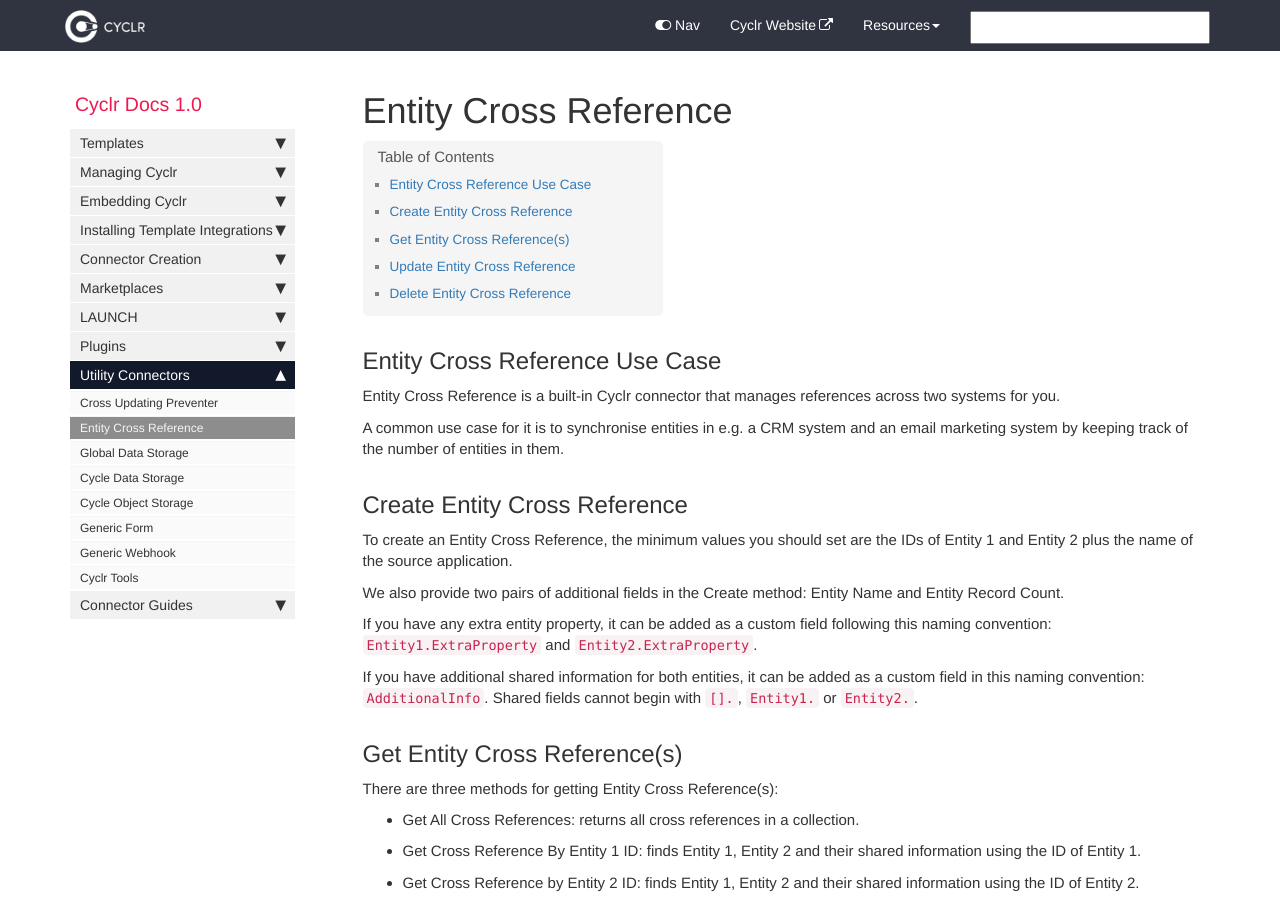
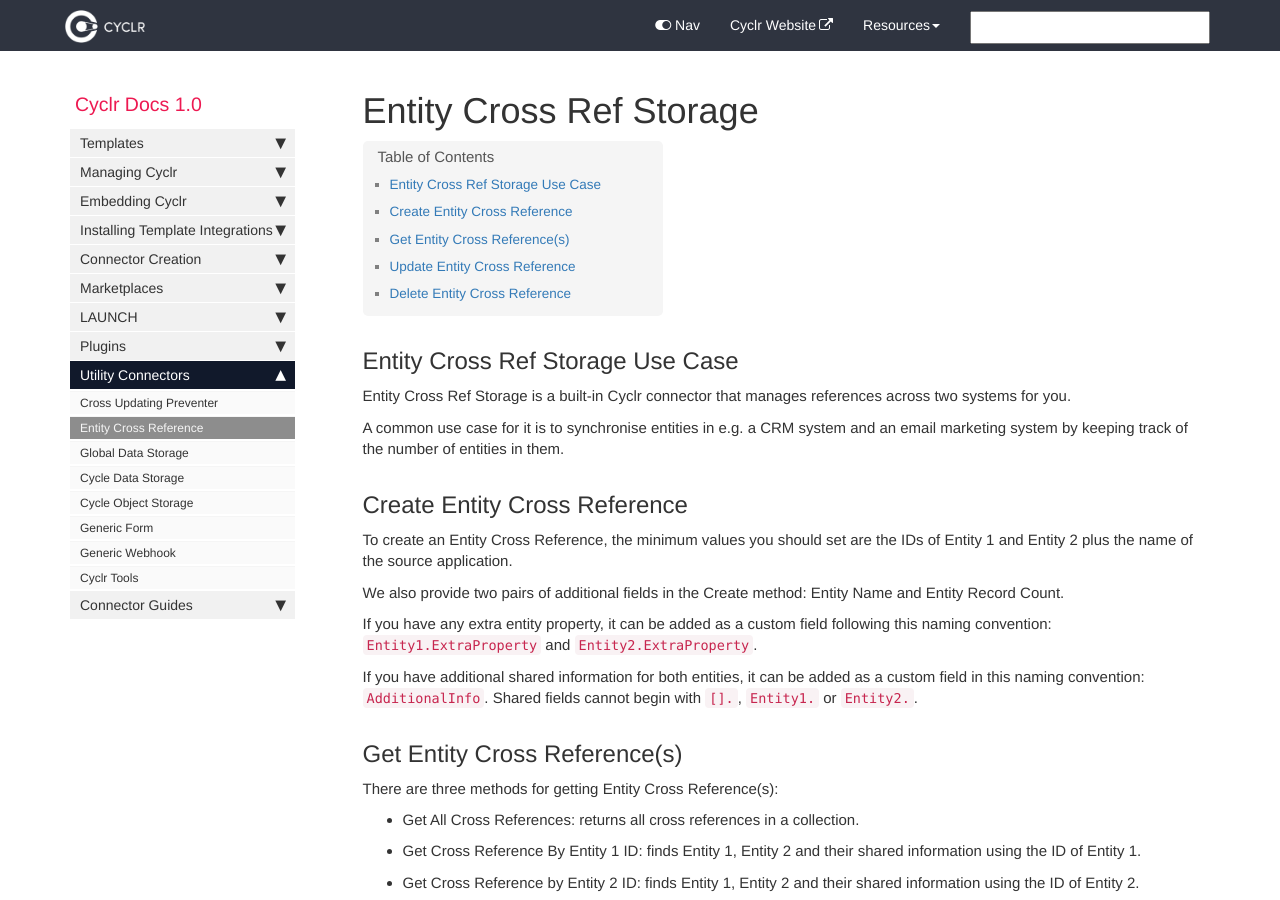
Before and after one commit to sneakysneak/docs, a Jekyll site: the page built from pages/utility-connectors/02-entity-cross-reference.md, in a window 1280 px wide and 900 px high. Built offline with Jekyll 4.4.1, drawn with Linux system fonts in a browser that asks for light colours; comment, search, counter and statistics services are not loaded.

Commit message:
Update 02-entity-cross-reference.md

```diff
--- a/pages/utility-connectors/02-entity-cross-reference.md
+++ b/pages/utility-connectors/02-entity-cross-reference.md
@@ -1,13 +1,13 @@
 ---
-title: Entity Cross Reference
+title: Entity Cross Ref Storage
 sidebar: cyclr_sidebar
 permalink: entity-cross-reference-connector
 tags: [utility-connector]
 ---
 
-## Entity Cross Reference Use Case
+## Entity Cross Ref Storage Use Case
 
-Entity Cross Reference is a built-in Cyclr connector that manages references across two systems for you.
+Entity Cross Ref Storage is a built-in Cyclr connector that manages references across two systems for you.
 
 A common use case for it is to synchronise entities in e.g. a CRM system and an email marketing system by keeping track of the number of entities in them.
 
```
